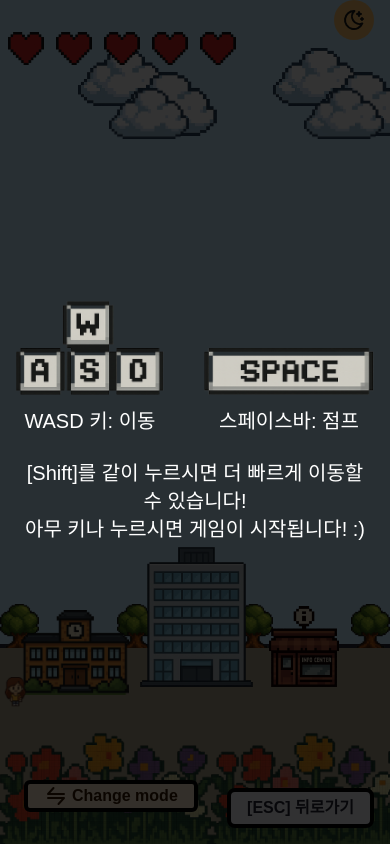
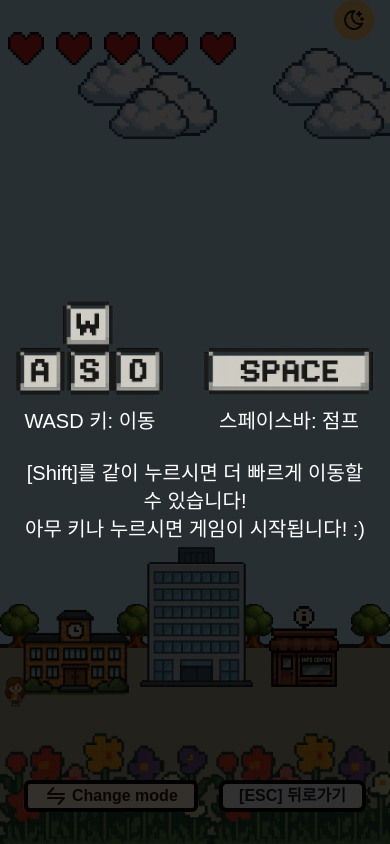
Before and after one commit to jinsiri/truthprevails, a Next.js app: page /game in a window 390 px wide. Built offline with nearby package versions, Linux system fonts and the light colour scheme; a web font is replaced by a local one.

Commit message:
Feat: 게임버전-뒤로 가기 버튼 모바일 위치 조정

```diff
--- a/app/game/layout.tsx
+++ b/app/game/layout.tsx
@@ -11,7 +11,9 @@ export default function GameLayout({
       <GlobalKeyHandler />
       <ThemeToggleButton />
       {children}
-      <div className='text-md fixed right-4 bottom-4 z-50 rounded-lg border-4 border-black bg-gray-100 px-4 py-1 font-bold text-gray-950'>[ESC] 뒤로가기</div>
+      <div className='md:text-md fixed right-6 bottom-8 z-50 rounded-lg border-4 border-black bg-gray-100 px-4 text-base font-bold text-gray-950 md:right-8 md:py-1'>
+        [ESC] 뒤로가기
+      </div>
     </main>
   );
 }
```
